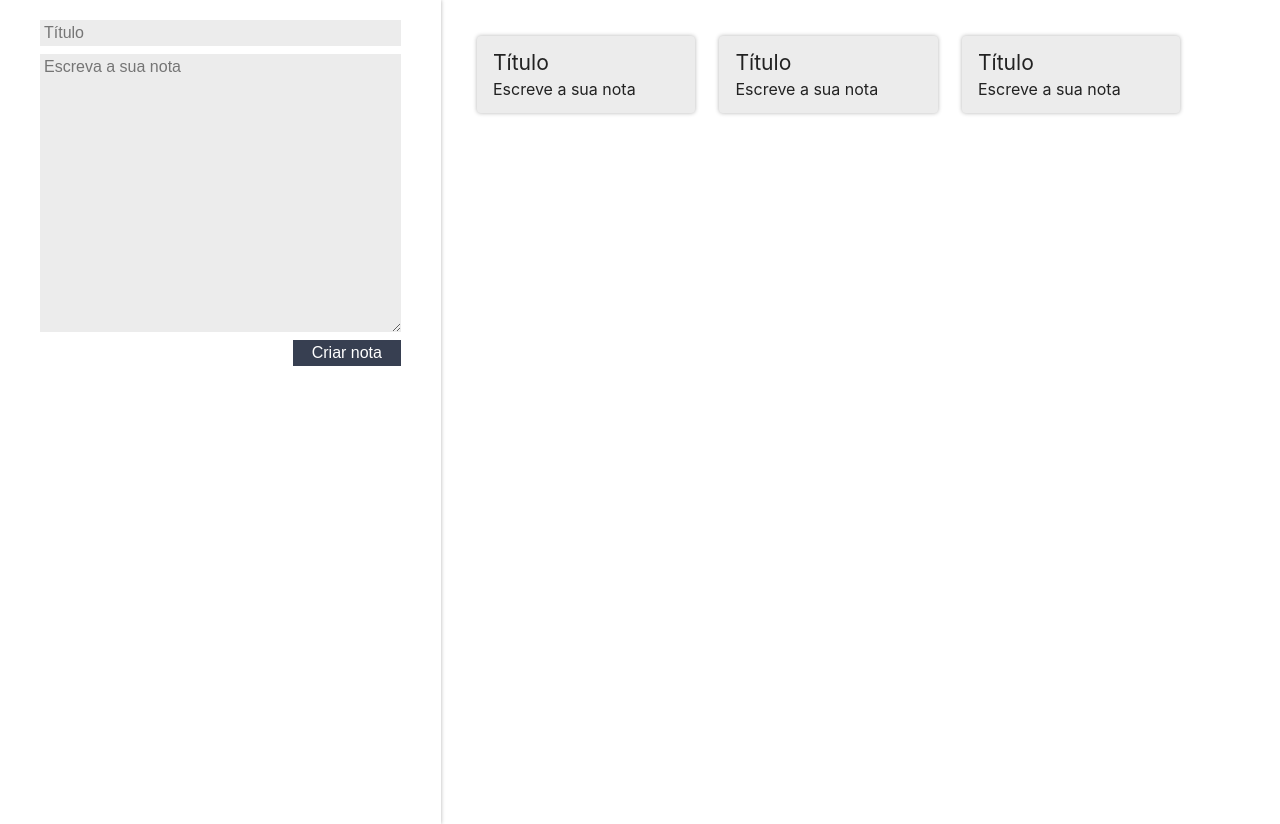
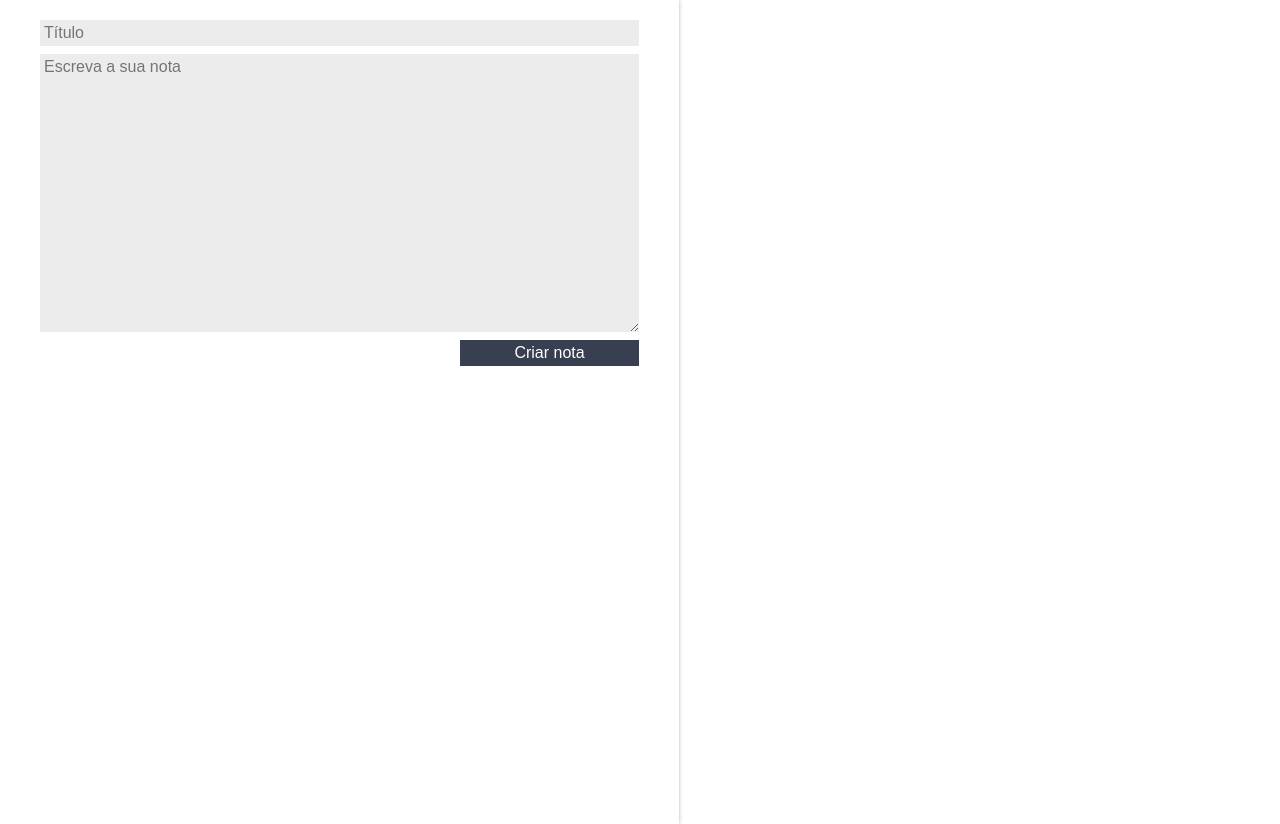
Before and after one commit to joaobispo2077/blank-notes, a React (Create React App) app: page / in a window 1280 px wide. Built offline with nearby package versions, Linux system fonts and the light colour scheme.

Commit message:
chore: learning state

```diff
--- a/src/App.js
+++ b/src/App.js
@@ -6,14 +6,23 @@ import './assets/css/global.css';
 import './assets/css/reset.css';
 class App extends Component {
 
+  constructor() {
+    super();
+    this.state = {
+      notes: []
+    };
+  }
+
   createNote(title, text){
-
+    const note = {title, text};
+    const notes = [...this.state.notes, note];
+    this.setState({notes});
   }
   render(){
     return (
       <section className="content">
-        <NotesForm createNote={this.createNote}/>
-        <NotesList />
+        <NotesForm createNote={this.createNote.bind(this)}/>
+        <NotesList notes={this.state.notes}/>
       </section>
     );
   }
--- a/src/components/NoteCard/index.jsx
+++ b/src/components/NoteCard/index.jsx
@@ -3,12 +3,11 @@ import React, { Component } from 'react';
 import './styles.css';
 
 class NoteCard extends Component {
-
   render() {
     return (
       <section className="note-card">
-        <header className="note-card_header"><h3 className="note-card_title">Título</h3></header>
-        <p className="note-card_txt">Escreve a sua nota</p>
+        <header className="note-card_header"><h3 className="note-card_title">{this.props.title}</h3></header>
+        <p className="note-card_txt">{this.props.text}</p>
       </section>
     );
   }
--- a/src/components/NotesForm/index.jsx
+++ b/src/components/NotesForm/index.jsx
@@ -12,7 +12,6 @@ class NotesForm extends Component {
   _handleChangeTitle(event) {
     event.stopPropagation();
     this.title = event.target.value;
-    console.log(this.title);
   }
   _handleChangeText(event) {
     event.stopPropagation();
@@ -21,7 +20,7 @@ class NotesForm extends Component {
   _handleCreateNote(event) {
     event.preventDefault();
     event.stopPropagation();
-    this.props._createNote(this.title, this.text);
+    this.props.createNote(this.title, this.text);
   }
 
   render() {
--- a/src/components/NotesList/index.jsx
+++ b/src/components/NotesList/index.jsx
@@ -3,13 +3,14 @@ import NoteCard from '../NoteCard';
 
 import './styles.css';
 class NotesList extends Component {
+
   render() {
     return (
     <ul className="note-list">
-      {Array.of("Trabalho", "Faculdade", "Estudos").map((category, index) => {
+      {this.props.notes.map((note, index) => {
         return (
           <li className="note-list_item" key={index}>
-            <NoteCard />
+            <NoteCard title={note.title} text={note.text} />
           </li>
         )
       })}
```
